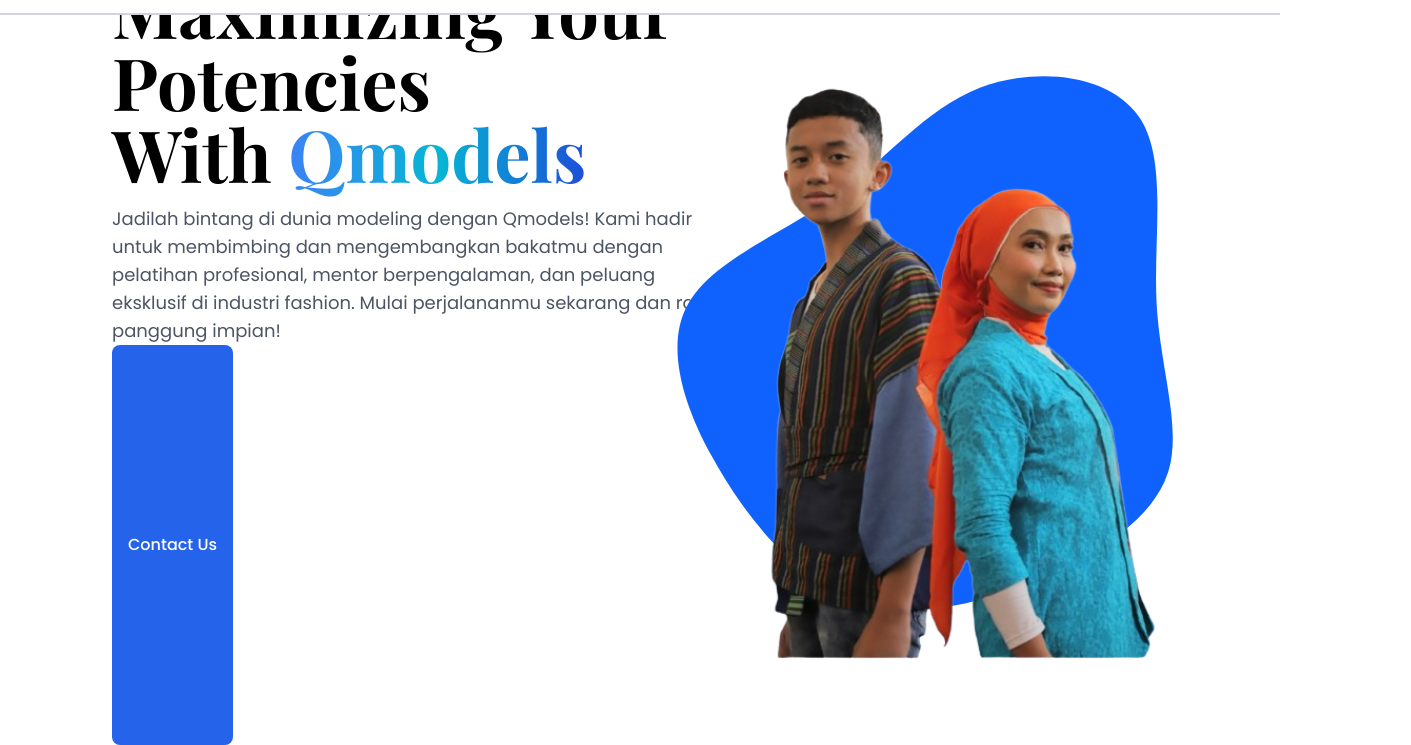
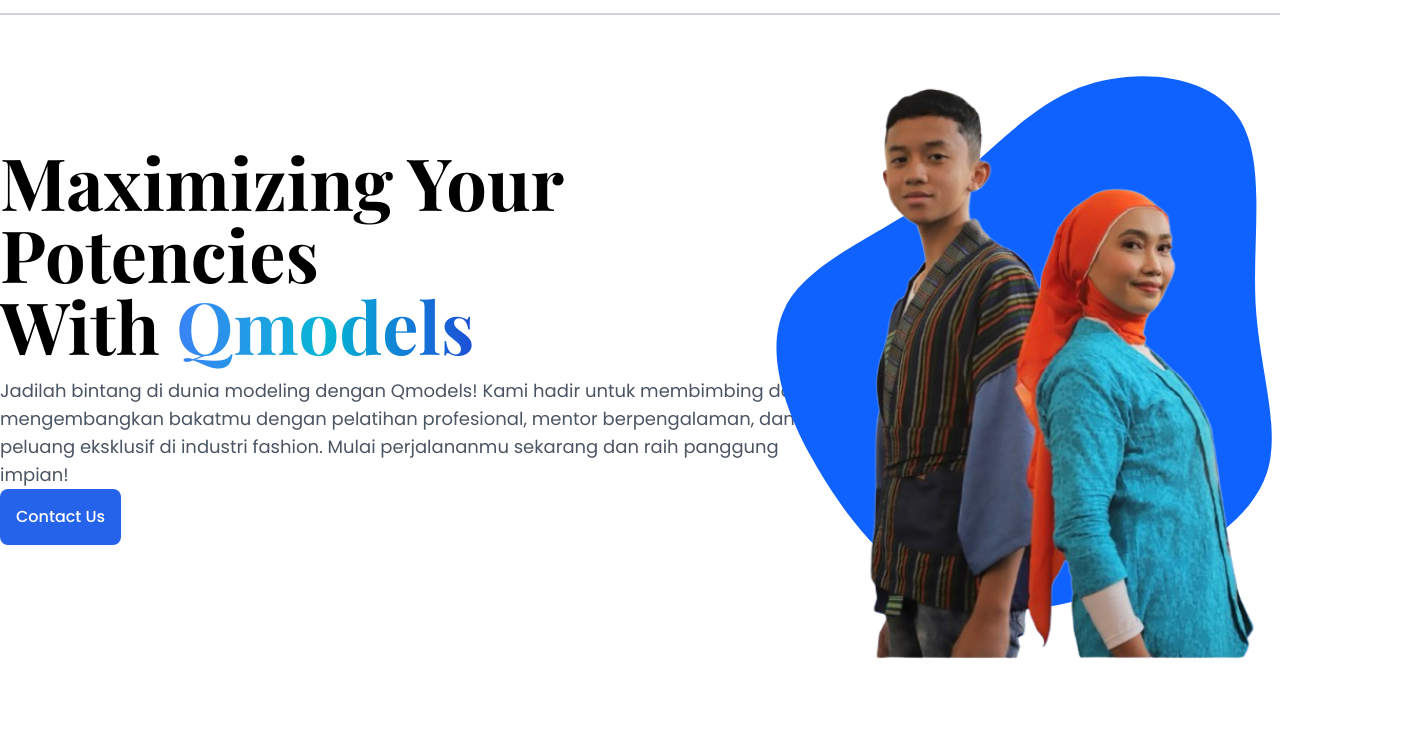
Before and after one commit to VinoSheesh/Qmodels, a website: page public/index.html in a window 1280 px wide. Shown: the part 55-800 px from the top of the page, 1411 px wide, since content can reach past the window. Drawn offline with nearby package versions, Linux system fonts and the light colour scheme; a web font is replaced by a local one.

Commit message:
Hero Section Bugged

```diff
--- a/public/index.html
+++ b/public/index.html
@@ -63,26 +63,30 @@
         </div>
     </nav>
 
-    <section class="hero h-svh w-full">
-        <div class="content flex h-full gap-2 justify-center">
-            <div class="flex flex-col flex-1 justify-center">
-                <div class="text flex flex-col justify-end h-full w-full flex-1 ml-20">
-                    <h1 class="font-playfair pl-8 text-7xl font-bold mb-4 text-black">
+    <section class="hero h-svh flex flex-row w-full justify-center items-center">
+            <div class="flex flex-col justify-center items-center">
+                <div class="text flex flex-col justify-center w-full">
+                    <h1 class="font-playfair text-7xl font-bold mb-4 text-black">
                         Maximizing Your <br> Potencies <br> With
-                        <span class="text-7xl bg-gradient-to-r from-blue-500 via-cyan-500 to-blue-700 bg-clip-text text-transparent">
-                          Qmodels
+                        <span
+                            class="text-7xl bg-gradient-to-r from-blue-500 via-cyan-500 to-blue-700 bg-clip-text text-transparent">
+                            Qmodels
                         </span>
-                      </h1>
-                    <p class="font-poppins pl-8 text-lg text-gray-600 max-w-prose">Jadilah bintang di dunia modeling dengan Qmodels! Kami hadir untuk membimbing dan mengembangkan bakatmu dengan pelatihan profesional, mentor berpengalaman, dan peluang eksklusif di industri fashion. Mulai perjalananmu sekarang dan raih panggung impian!</p>
+                    </h1>
+                    <p class="font-poppins max-w-sm text-lg text-gray-600">Jadilah bintang di dunia modeling dengan
+                        Qmodels! Kami hadir untuk membimbing dan mengembangkan bakatmu dengan pelatihan profesional,
+                        mentor berpengalaman, dan peluang eksklusif di industri fashion. Mulai perjalananmu sekarang dan
+                        raih panggung impian!</p>
                 </div>
 
-                <div class="flex-1 flex w-full ml-20 ">
-                    <button class="bg-blue-600 hover:bg-blue-800 text-white font-medium rounded-lg px-4 py-4 text-center ml-8">Contact Us</button>
-
+                <div class="flex w-full">
+                    <button
+                        class="bg-blue-600 hover:bg-blue-800 text-white font-medium rounded-lg px-4 py-4 text-center ">Contact
+                        Us</button>
                 </div>
             </div>
-            <div class="image flex flex-col justify-center items-center h-full w-full flex-1">
-                <img src="../src/img/image-removebg-preview.png" alt="" class="w-[400px] mx-auto object-contain z-10">
+            <div class="image flex flex-col justify-center items-center w-full h-full ">
+                <img src="../src/img/image-removebg-preview.png" alt="" class="w-[400px] object-contain z-10">
                 <img src="../src/img/blob.svg" width="700" alt="" class="absolute z-0">
             </div>
     </section>
```
Also changed, not shown: public/css/output.css, src/public/output.css.
